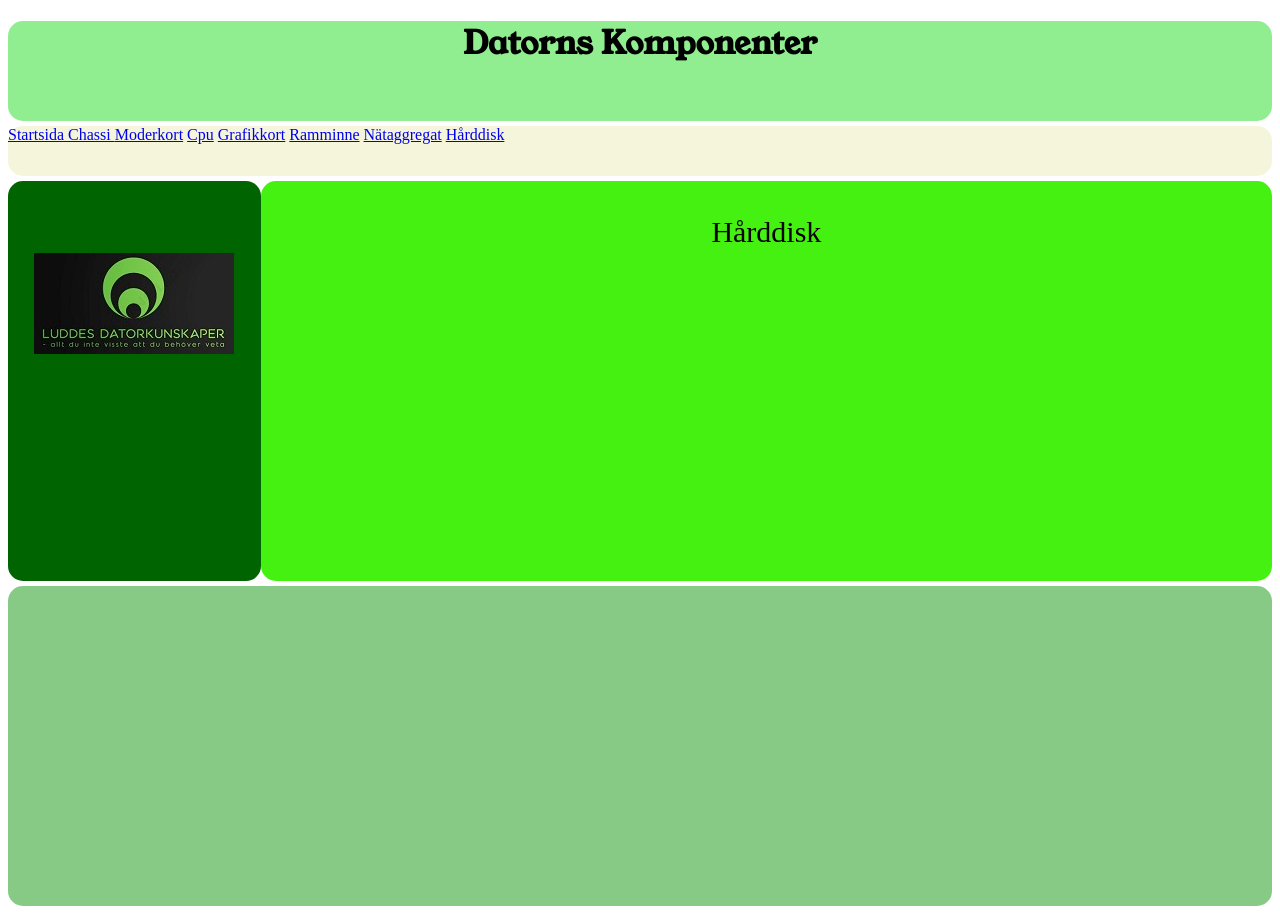
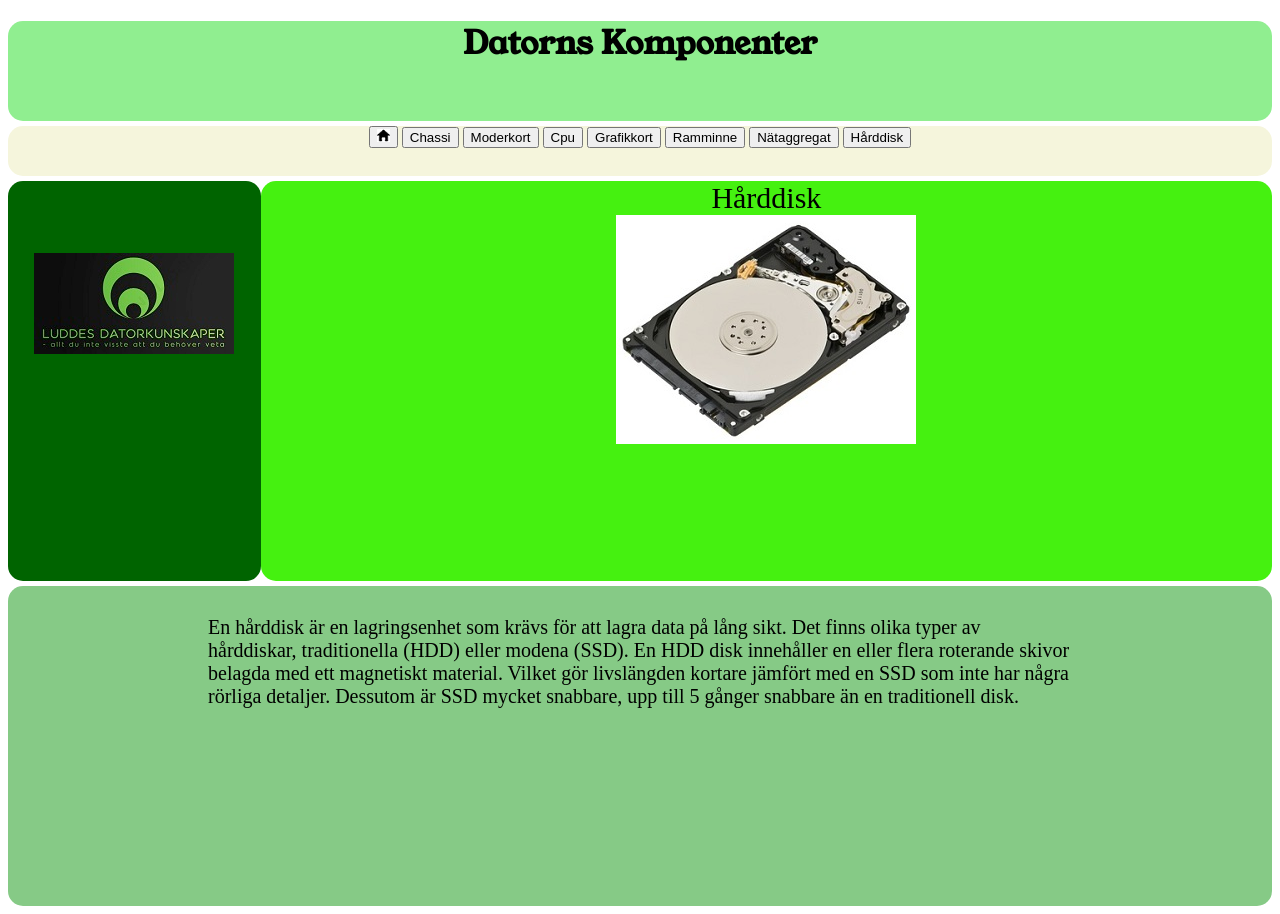
Before and after one commit to ludgot2/ludgot2.github.io, a plain HTML site: page hd.html in a window 1280 px wide. Drawn offline with Linux system fonts and the light colour scheme.

Commit message:
Add files via upload

```diff
--- a/Style.css
+++ b/Style.css
@@ -1,3 +1,8 @@
+a {
+    color: darkolivegreen;
+    text-decoration: none;;
+  }
+
 header{
 
 background-color:lightgreen;
@@ -17,6 +22,7 @@ nav{
     width: 100%;
 border-radius: 15px;
 margin-bottom: 5px;
+
 
 }
 
@@ -51,7 +57,13 @@ footer{
     background-color:rgb(134, 202, 134);
     height: 320px;
     width: 100%;
+    box-sizing: border-box;
 border-radius: 15px;
 margin-bottom: 5px;
-
+font-size: 20px;
+left: 0;
+right: 0;
+padding-left: 200px;
+padding-right: 200px;
+padding-top: 30px;
 }
--- a/hd.html
+++ b/hd.html
@@ -20,14 +20,20 @@
      <h1>   <center>Datorns Komponenter</center></h1>
      </header>
 <nav>
-<a href="Index.html">  Startsida </a>
-<a href="Chassi.html">  Chassi  </a>
-<a href="Moderkort.html">Moderkort</a>
-<a href="Cpu.html">Cpu</a>
-<a href="Gpu.html">Grafikkort</a>
-<a href="Ramminne.html">Ramminne</a>
-<a href="Psu.html">Nätaggregat</a>
-<a href="hd.html">Hårddisk</a>
+    <center>
+
+        <a href="Index.html">
+<button><img src="home-button.jpg" alt="home"></button>
+        </a>
+<a href="Chassi.html">  <button>Chassi</button>  </a>
+<a href="Moderkort.html"> <button>Moderkort</button></a>
+<a href="Cpu.html"> <button>Cpu</button></a>
+<a href="Gpu.html"> <button>Grafikkort</button></a>
+<a href="Ramminne.html"><button>Ramminne</button></a>
+<a href="Psu.html"> <button>Nätaggregat</button></a>
+<a href="hd.html"> <button>Hårddisk</button></a>
+    </center>
+
 
 </nav>
 
@@ -40,8 +46,9 @@
           <img src="logga.jpg" alt="logga"></center> </aside>
     <main>
 
+        Hårddisk
     <br>
-   Hårddisk
+   <img src="Hårdisk.jpg" alt="Hårddisk">
 </main>
 
 </div>
@@ -50,6 +57,7 @@
 
 <footer>
 
+    En hårddisk är en lagringsenhet som krävs för att lagra data på lång sikt. Det finns olika typer av hårddiskar, traditionella (HDD) eller modena (SSD). En HDD disk innehåller en eller flera roterande skivor belagda med ett magnetiskt material. Vilket gör livslängden kortare jämfört med en SSD som inte har några rörliga detaljer. Dessutom är SSD mycket snabbare, upp till 5 gånger snabbare än en traditionell disk.
 
 
 </footer>
```
Also changed, not shown: Cpu.html (+14 -9 lines), Gpu.html (+14 -9 lines), Moderkort.html (+14 -10 lines), Psu.html (+17 -10 lines), Ramminne.html (+17 -10 lines), chassi.html (+14 -9 lines), index.html (+16 -9 lines), Hårdisk.jpg (added), Ramminne.jpg (added), home-button.jpg (added), nätaggregat.jpg (added).
